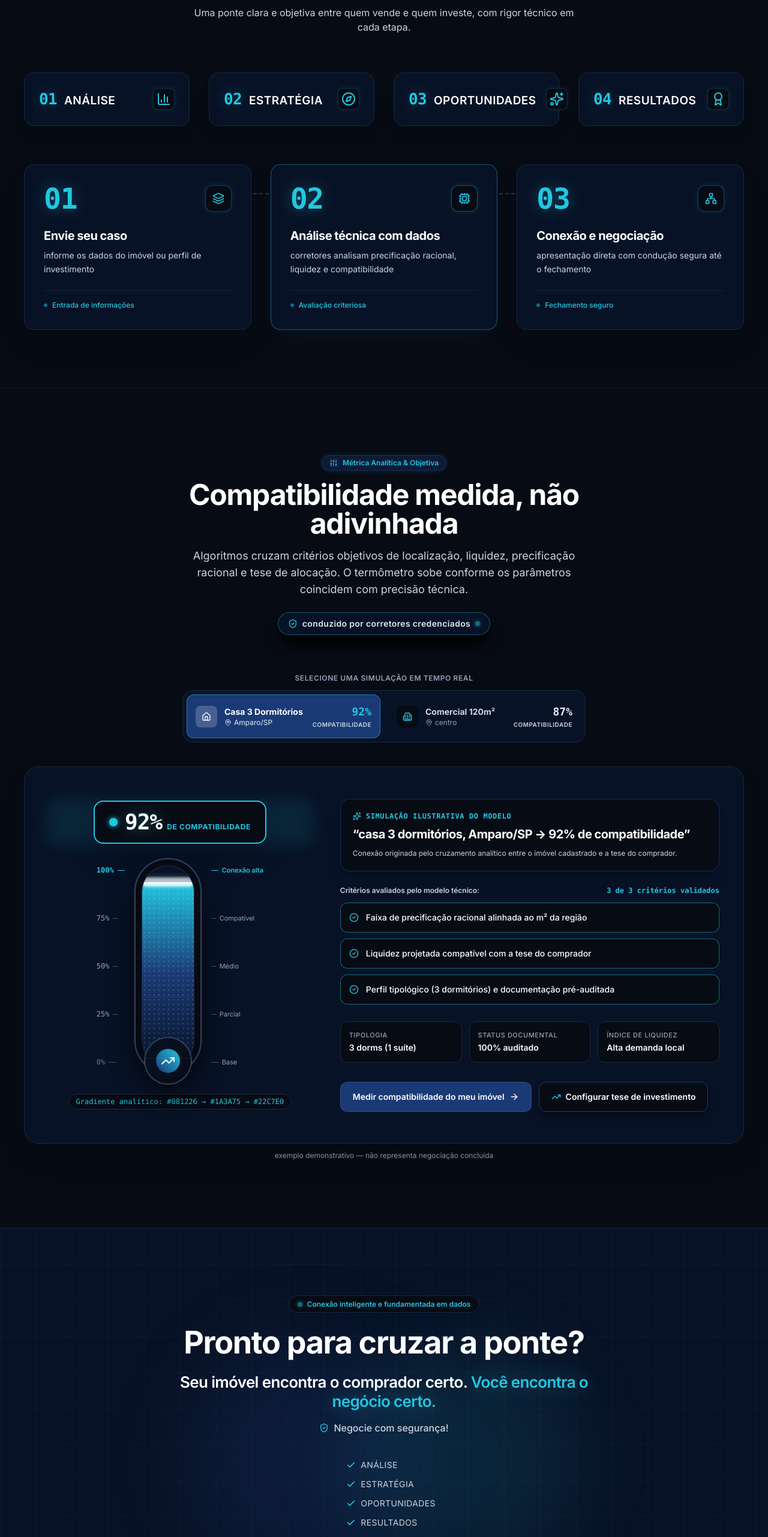
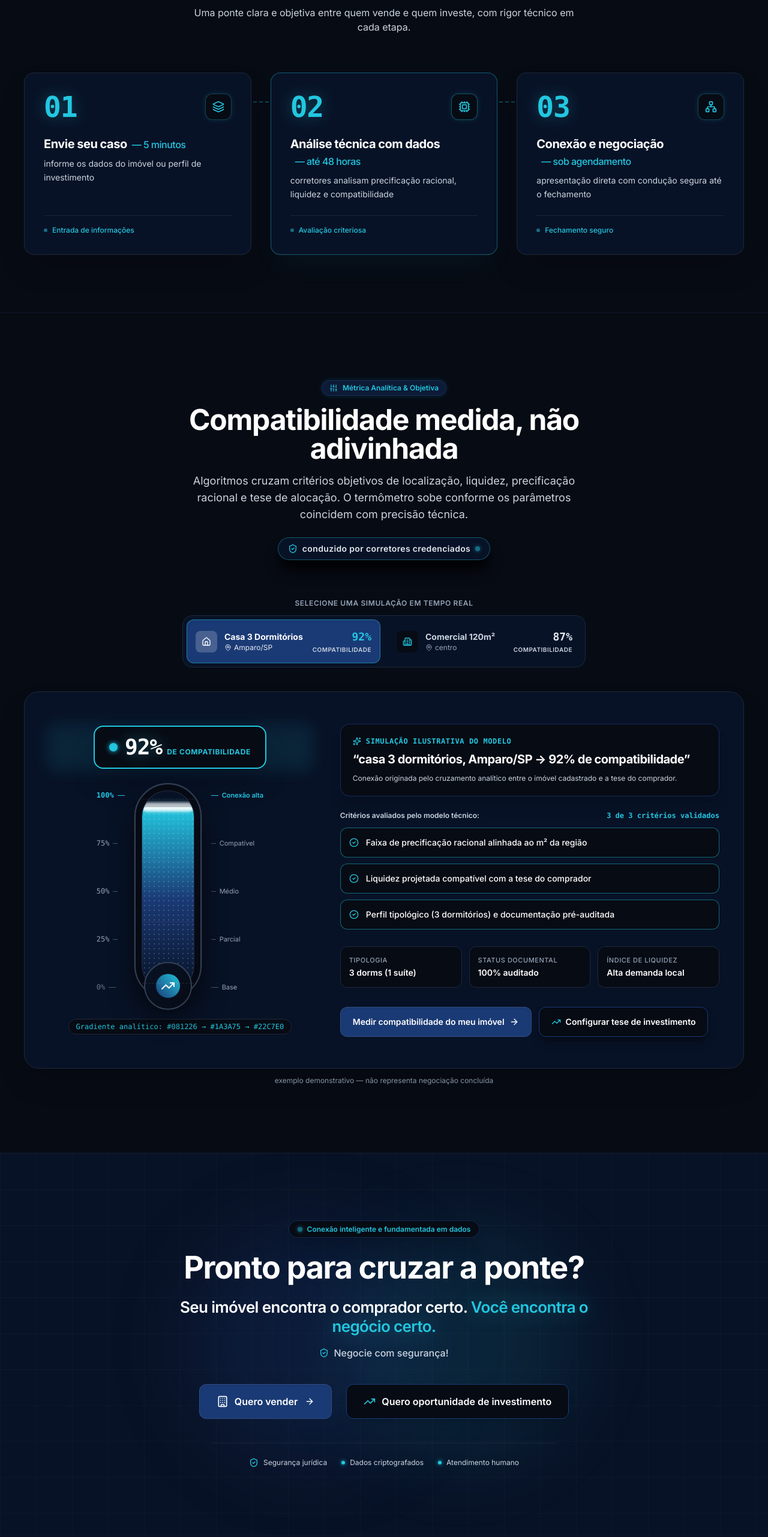
Before and after one commit to pauloac1000-byte/inteligencia-imobiliaria, a React (Vite) app: page / in a window 1280 px wide. Shown: the part 4180-6743 px from the top of the page at 60% size. Built offline with nearby package versions, Linux system fonts and the light colour scheme.

Commit message:
Remove redundant process block, add deadlines to steps, and clean final CTA checkmarks

```diff
--- a/src/components/FinalCtaSection.tsx
+++ b/src/components/FinalCtaSection.tsx
@@ -1,5 +1,5 @@
 import React from 'react'
-import { ArrowRight, Building, TrendingUp, ShieldCheck, Check } from 'lucide-react'
+import { ArrowRight, Building, TrendingUp, ShieldCheck } from 'lucide-react'
 
 interface FinalCtaSectionProps {
   onOpenModal: (intent: 'vender' | 'investir') => void
@@ -74,37 +74,8 @@ export const FinalCtaSection: React.FC<FinalCtaSectionProps> = ({ onOpenModal })
             </button>
           </div>
 
-          {/* Coluna do CTA Secundário com reassurance de checkmarks */}
-          <div className="flex flex-col items-stretch sm:items-start text-left">
-            {/* Bloco de reassurance: 4 checkmarks + palavra (~16px acima do CTA secundário, ~12px entre itens, ~14px font-normal slate-300, checkmarks em ciano) */}
-            <div className="mb-4 flex flex-col gap-3 text-slate-300 text-sm font-normal">
-              <div className="inline-flex items-center gap-2">
-                <Check className="w-4 h-4 text-[#22C7E0] shrink-0 stroke-[2.5]" />
-                <span className="tracking-wide text-xs sm:text-sm text-slate-300 font-normal">
-                  ANÁLISE
-                </span>
-              </div>
-              <div className="inline-flex items-center gap-2">
-                <Check className="w-4 h-4 text-[#22C7E0] shrink-0 stroke-[2.5]" />
-                <span className="tracking-wide text-xs sm:text-sm text-slate-300 font-normal">
-                  ESTRATÉGIA
-                </span>
-              </div>
-              <div className="inline-flex items-center gap-2">
-                <Check className="w-4 h-4 text-[#22C7E0] shrink-0 stroke-[2.5]" />
-                <span className="tracking-wide text-xs sm:text-sm text-slate-300 font-normal">
-                  OPORTUNIDADES
-                </span>
-              </div>
-              <div className="inline-flex items-center gap-2">
-                <Check className="w-4 h-4 text-[#22C7E0] shrink-0 stroke-[2.5]" />
-                <span className="tracking-wide text-xs sm:text-sm text-slate-300 font-normal">
-                  RESULTADOS
-                </span>
-              </div>
-            </div>
-
-            {/* CTA Secundário: Quero oportunidade de investimento */}
+          {/* CTA Secundário: Quero oportunidade de investimento */}
+          <div className="flex flex-col justify-end">
             <button
               type="button"
               onClick={handleInvestirClick}
--- a/src/components/SupportingSections.tsx
+++ b/src/components/SupportingSections.tsx
@@ -6,14 +6,9 @@ import {
   Eye,
   TrendingUp,
   FileCheck2,
-  ShieldCheck,
   Network,
   Cpu,
   Layers,
-  BarChart3,
-  Compass,
-  Sparkles,
-  Award,
   ArrowRight,
 } from 'lucide-react'
 
@@ -197,72 +192,6 @@ export const SupportingSections: React.FC<SupportingSectionsProps> = ({ onOpenMo
             </p>
           </div>
 
-          {/* Sequência de 4 blocos: 01 ANÁLISE, 02 ESTRATÉGIA, 03 OPORTUNIDADES, 04 RESULTADOS */}
-          {/* Apenas número grande (24-28px, peso 700) + palavra em caixa alta (18-20px, peso 600), sem descrição */}
-          <div className="mb-12 sm:mb-16">
-            <div className="grid grid-cols-1 sm:grid-cols-2 lg:grid-cols-4 gap-6 sm:gap-7 lg:gap-8">
-              {/* Bloco 01 ANÁLISE */}
-              <div className="p-5 sm:p-6 rounded-2xl bg-[#081226] border border-slate-800 hover:border-[#22C7E0]/50 transition-all duration-300 shadow-xl flex items-center justify-between gap-4 group">
-                <div className="flex items-baseline gap-3">
-                  <span className="text-[26px] font-bold text-[#22C7E0] tracking-tight font-mono drop-shadow-[0_0_10px_rgba(34,199,224,0.25)]">
-                    01
-                  </span>
-                  <span className="text-lg sm:text-[19px] font-semibold text-white tracking-wide uppercase">
-                    ANÁLISE
-                  </span>
-                </div>
-                <div className="w-9 h-9 rounded-lg bg-[#070B14] border border-[#22C7E0]/20 text-[#22C7E0] flex items-center justify-center shrink-0 group-hover:scale-105 transition-transform shadow-[0_0_8px_rgba(34,199,224,0.12)]">
-                  <BarChart3 className="w-4.5 h-4.5 stroke-[2]" />
-                </div>
-              </div>
-
-              {/* Bloco 02 ESTRATÉGIA */}
-              <div className="p-5 sm:p-6 rounded-2xl bg-[#081226] border border-slate-800 hover:border-[#22C7E0]/50 transition-all duration-300 shadow-xl flex items-center justify-between gap-4 group">
-                <div className="flex items-baseline gap-3">
-                  <span className="text-[26px] font-bold text-[#22C7E0] tracking-tight font-mono drop-shadow-[0_0_10px_rgba(34,199,224,0.25)]">
-                    02
-                  </span>
-                  <span className="text-lg sm:text-[19px] font-semibold text-white tracking-wide uppercase">
-                    ESTRATÉGIA
-                  </span>
-                </div>
-                <div className="w-9 h-9 rounded-lg bg-[#070B14] border border-[#22C7E0]/20 text-[#22C7E0] flex items-center justify-center shrink-0 group-hover:scale-105 transition-transform shadow-[0_0_8px_rgba(34,199,224,0.12)]">
-                  <Compass className="w-4.5 h-4.5 stroke-[2]" />
-                </div>
-              </div>
-
-              {/* Bloco 03 OPORTUNIDADES */}
-              <div className="p-5 sm:p-6 rounded-2xl bg-[#081226] border border-slate-800 hover:border-[#22C7E0]/50 transition-all duration-300 shadow-xl flex items-center justify-between gap-4 group">
-                <div className="flex items-baseline gap-3">
-                  <span className="text-[26px] font-bold text-[#22C7E0] tracking-tight font-mono drop-shadow-[0_0_10px_rgba(34,199,224,0.25)]">
-                    03
-                  </span>
-                  <span className="text-lg sm:text-[19px] font-semibold text-white tracking-wide uppercase">
-                    OPORTUNIDADES
-                  </span>
-                </div>
-                <div className="w-9 h-9 rounded-lg bg-[#070B14] border border-[#22C7E0]/20 text-[#22C7E0] flex items-center justify-center shrink-0 group-hover:scale-105 transition-transform shadow-[0_0_8px_rgba(34,199,224,0.12)]">
-                  <Sparkles className="w-4.5 h-4.5 stroke-[2]" />
-                </div>
-              </div>
-
-              {/* Bloco 04 RESULTADOS */}
-              <div className="p-5 sm:p-6 rounded-2xl bg-[#081226] border border-slate-800 hover:border-[#22C7E0]/50 transition-all duration-300 shadow-xl flex items-center justify-between gap-4 group">
-                <div className="flex items-baseline gap-3">
-                  <span className="text-[26px] font-bold text-[#22C7E0] tracking-tight font-mono drop-shadow-[0_0_10px_rgba(34,199,224,0.25)]">
-                    04
-                  </span>
-                  <span className="text-lg sm:text-[19px] font-semibold text-white tracking-wide uppercase">
-                    RESULTADOS
-                  </span>
-                </div>
-                <div className="w-9 h-9 rounded-lg bg-[#070B14] border border-[#22C7E0]/20 text-[#22C7E0] flex items-center justify-center shrink-0 group-hover:scale-105 transition-transform shadow-[0_0_8px_rgba(34,199,224,0.12)]">
-                  <Award className="w-4.5 h-4.5 stroke-[2]" />
-                </div>
-              </div>
-            </div>
-          </div>
-
           {/* Container dos 3 passos em linha com linha conectora pontilhada */}
           <div className="relative">
             {/* Linha conectora pontilhada no Desktop (simbolizando a ponte entre os passos) */}
@@ -284,7 +213,10 @@ export const SupportingSections: React.FC<SupportingSectionsProps> = ({ onOpenMo
                     </div>
                   </div>
                   <h3 className="text-lg sm:text-xl font-bold text-white mb-2 tracking-tight">
-                    Envie seu caso
+                    <span>Envie seu caso</span>
+                    <span className="text-[#22C7E0] font-medium text-sm sm:text-base ml-2 inline-block">
+                      — 5 minutos
+                    </span>
                   </h3>
                   <p className="text-sm text-slate-300 leading-relaxed">
                     informe os dados do imóvel ou perfil de investimento
@@ -308,7 +240,10 @@ export const SupportingSections: React.FC<SupportingSectionsProps> = ({ onOpenMo
                     </div>
                   </div>
                   <h3 className="text-lg sm:text-xl font-bold text-white mb-2 tracking-tight">
-                    Análise técnica com dados
+                    <span>Análise técnica com dados</span>
+                    <span className="text-[#22C7E0] font-medium text-sm sm:text-base ml-2 inline-block">
+                      — até 48 horas
+                    </span>
                   </h3>
                   <p className="text-sm text-slate-300 leading-relaxed">
                     corretores analisam precificação racional, liquidez e compatibilidade
@@ -332,7 +267,10 @@ export const SupportingSections: React.FC<SupportingSectionsProps> = ({ onOpenMo
                     </div>
                   </div>
                   <h3 className="text-lg sm:text-xl font-bold text-white mb-2 tracking-tight">
-                    Conexão e negociação
+                    <span>Conexão e negociação</span>
+                    <span className="text-[#22C7E0] font-medium text-sm sm:text-base ml-2 inline-block">
+                      — sob agendamento
+                    </span>
                   </h3>
                   <p className="text-sm text-slate-300 leading-relaxed">
                     apresentação direta com condução segura até o fechamento
```
Also changed, not shown: .skip.config.json.
